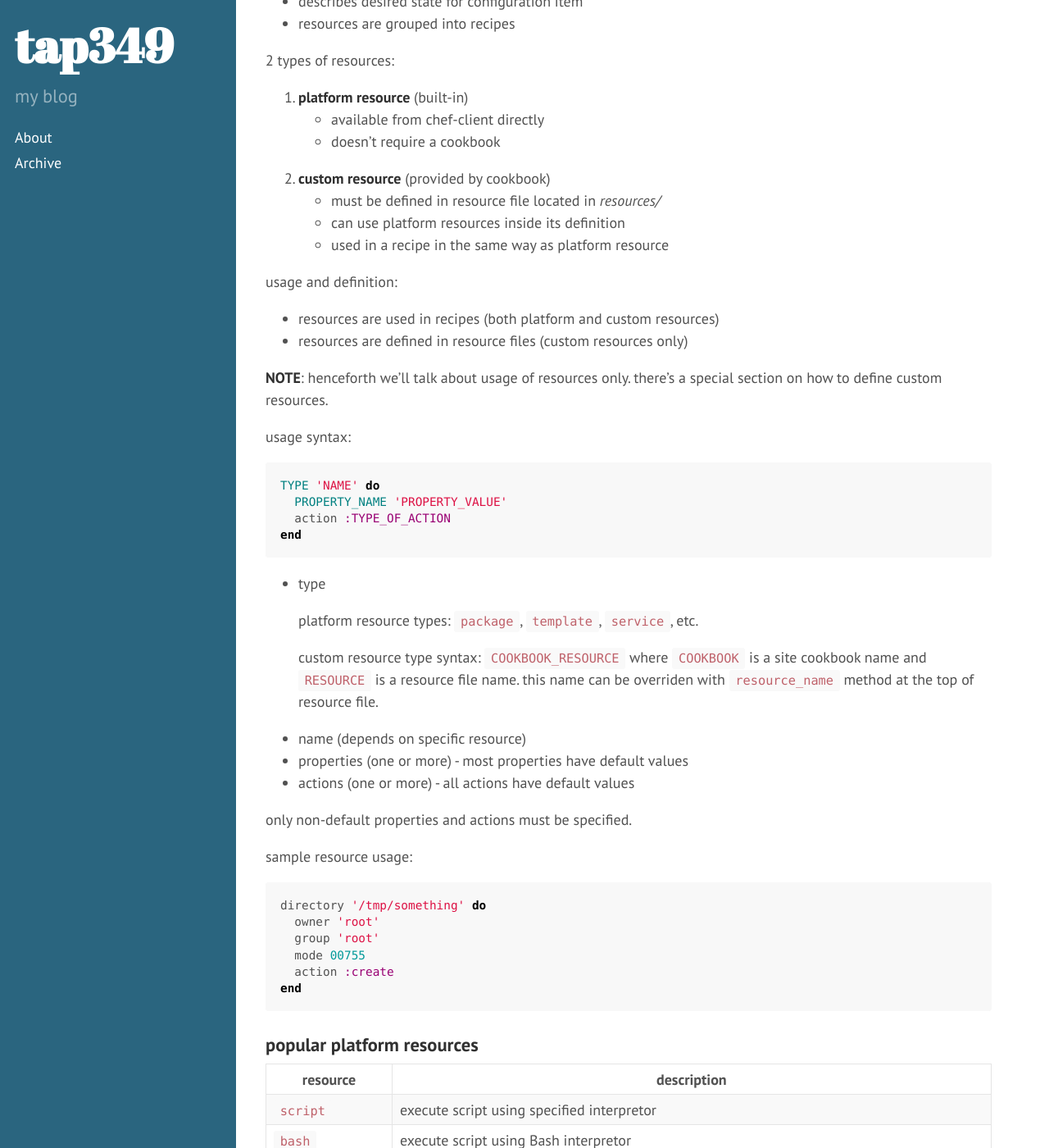
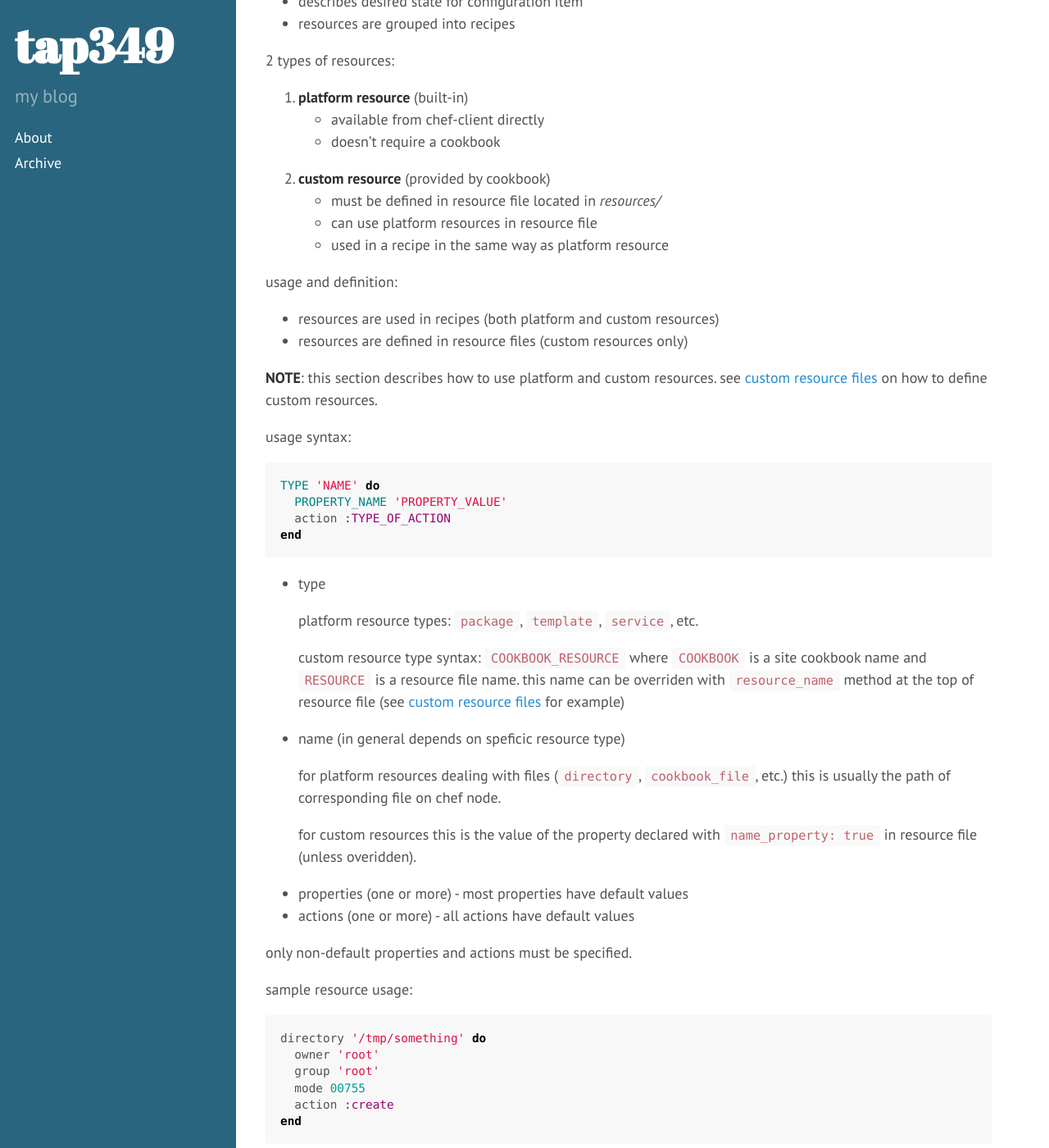
Before and after one commit to tap349/tap349.github.io, a Jekyll site: the page built from _posts/2015-01-06-notes-about-chef.md, in a window 1280 px wide and 1400 px high, scrolled down 10850 px. Shown: the whole window at 82% size. Built offline with Jekyll 4.4.1, drawn with Linux system fonts in a browser that asks for light colours; Markdown is read by kramdown in place of the engine named in the settings; some of the changed text lies outside the part shown.

Commit message:
update 2016-01-24_15:42:17

````diff
--- a/_posts/2015-01-06-notes-about-chef.md
+++ b/_posts/2015-01-06-notes-about-chef.md
@@ -465,7 +465,7 @@ Chef::Log.info 'some useful information'
   - doesn't require a cookbook
 2. **custom resource** (provided by cookbook)
   - must be defined in resource file located in _resources/_
-  - can use platform resources inside its definition
+  - can use platform resources in resource file
   - used in a recipe in the same way as platform resource
 
 usage and definition:
@@ -473,8 +473,9 @@ usage and definition:
 - resources are used in recipes (both platform and custom resources)
 - resources are defined in resource files (custom resources only)
 
-**NOTE**: henceforth we'll talk about usage of resources only.
-          there's a special section on how to define custom resources.
+**NOTE**: this section describes how to use platform and custom resources.
+          see [custom resource files](#custom-resource-files) on how to
+          define custom resources.
 
 usage syntax:
 
@@ -493,9 +494,17 @@ end
     `COOKBOOK` is a site cookbook name and
     `RESOURCE` is a resource file name.
     this name can be overriden with `resource_name` method
-    at the top of resource file.
+    at the top of resource file
+    (see [custom resource files](#custom-resource-files) for example)
 
-- name (depends on specific resource)
+- name (in general depends on speficic resource type)
+
+    for platform resources dealing with files (`directory`, `cookbook_file`, etc.)
+    this is usually the path of corresponding file on chef node.
+
+    for custom resources this is the value of the property declared with
+    `name_property: true` in resource file (unless overidden).
+
 - properties (one or more) - most properties have default values
 - actions (one or more) - all actions have default values
 
@@ -567,11 +573,10 @@ action :name do
 end
 ```
 
-- `resource_name` specifies resource name instead of
-  default one (optional)
-- `load_current_value` block loads current values for all
-  specified properties (optional)
+- `resource_name` specifies resource name instead of default one (optional)
+- `load_current_value` block loads current values for all properties (optional)
 - the first action listed is default one
+  (unless specified explicitly with `default_action` method)
 
 ## [TEMPLATES](https://docs.chef.io/templates.html)
 
````
Also changed, not shown: other parts of _posts/2015-01-06-notes-about-chef.md (+1 -4 lines).
